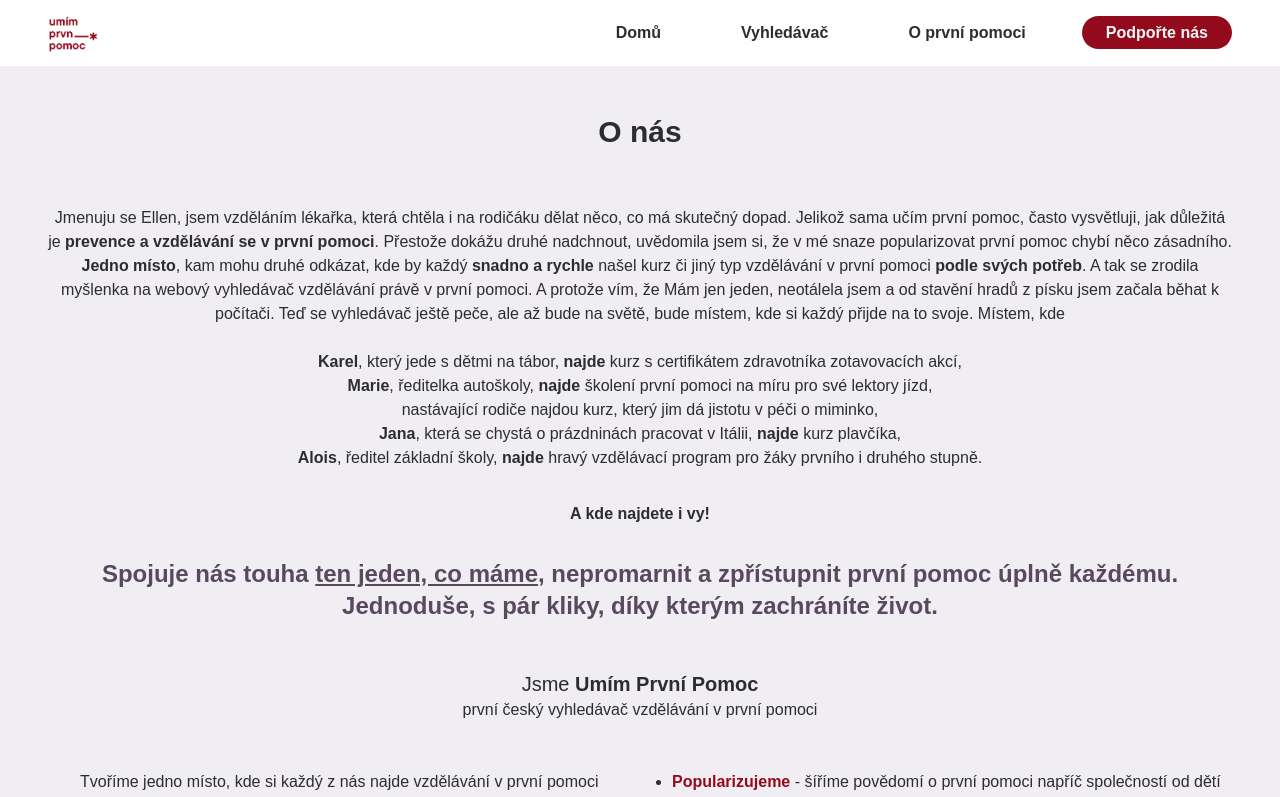
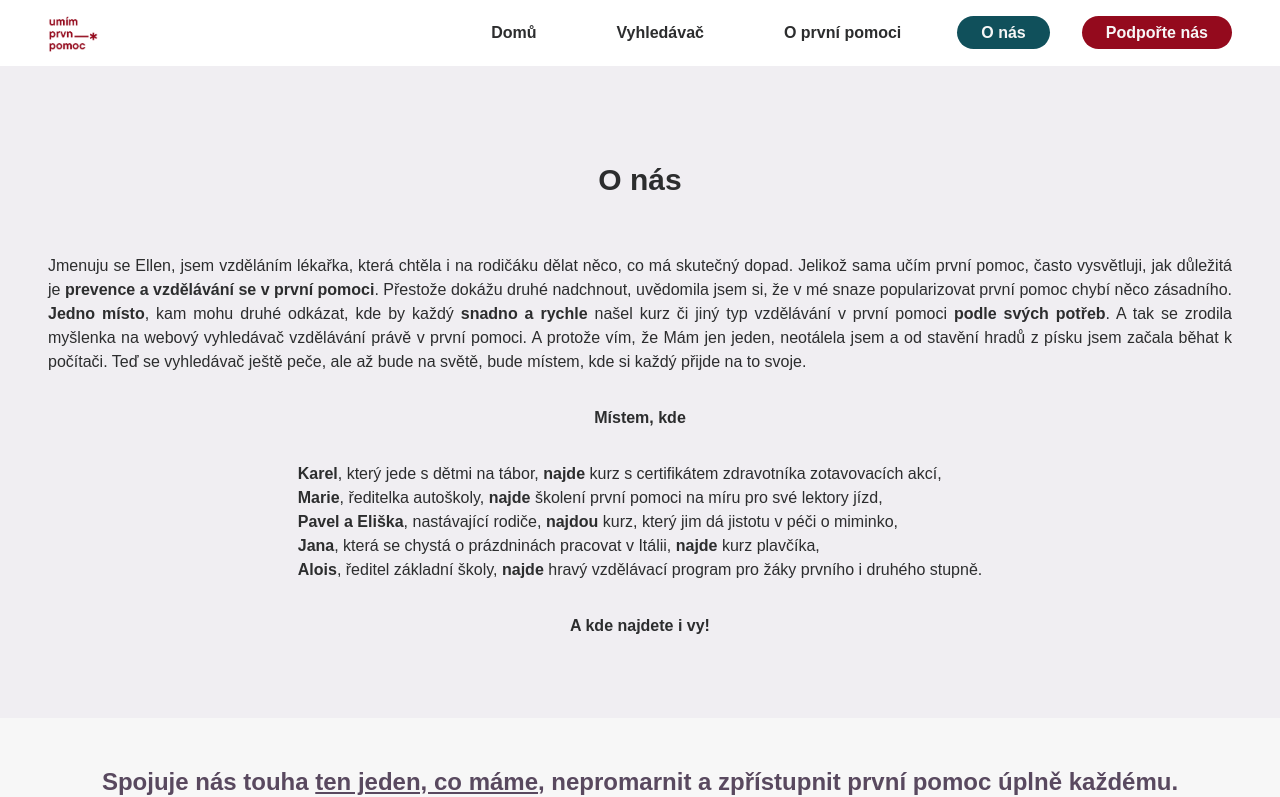
Before and after one commit to hrejsemnou/umim-prvni-pomoc, a Next.js app: page /o-nas in a window 1280 px wide. Shown: the top 797 px of the page. Built offline with nearby package versions, Linux system fonts and the light colour scheme; no server answers.

Commit message:
Improve o-nas page

```diff
--- a/src/app/layout.tsx
+++ b/src/app/layout.tsx
@@ -31,7 +31,7 @@ const RootLayout = ({
       >
         <Providers>
           <Navigation />
-          <div className="flex-1 flex items-center justify-center px-12 bg-background-grey">
+          <div className="flex-1 flex items-center justify-center bg-background-grey">
             {children}
           </div>
         </Providers>
--- a/src/app/o-nas/page.tsx
+++ b/src/app/o-nas/page.tsx
@@ -3,23 +3,27 @@ import Image from "next/image";
 export default function AboutUs() {
   return (
     <div className="text-center md:gap-8 gap-4 py-12 flex flex-col">
+      <div className="md:gap-8 gap-4 py-12 flex flex-col px-12">
         <h1 className="text-3xl font-bold mb-6">O nás</h1>
-      <p>
+        <p className="text-justify">
           Jmenuju se Ellen, jsem vzděláním lékařka, která chtěla i na rodičáku
           dělat něco, co má skutečný dopad. Jelikož sama učím první pomoc, často
           vysvětluji, jak důležitá je{" "}
-        <strong>prevence a vzdělávání se v&nbsp;první pomoci</strong>. Přestože
-        dokážu druhé nadchnout, uvědomila jsem si, že v mé snaze popularizovat
-        první pomoc chybí něco zásadního. <strong>Jedno místo</strong>, kam mohu
-        druhé odkázat, kde by každý <strong>snadno a rychle</strong> našel kurz
-        či jiný typ vzdělávání v první pomoci{" "}
-        <strong>podle svých potřeb</strong>. A tak se zrodila myšlenka na webový
-        vyhledávač vzdělávání právě v první pomoci. A protože vím, že Mám jen
-        jeden, neotálela jsem a od stavění hradů z písku jsem začala běhat k
-        počítači. Teď se vyhledávač ještě peče, ale až bude na světě, bude
-        místem, kde si každý přijde na to svoje. Místem, kde
-        <br />
-        <br />
+          <strong>prevence a vzdělávání se v&nbsp;první pomoci</strong>.
+          Přestože dokážu druhé nadchnout, uvědomila jsem si, že v mé snaze
+          popularizovat první pomoc chybí něco zásadního.{" "}
+          <strong>Jedno místo</strong>, kam mohu druhé odkázat, kde by každý{" "}
+          <strong>snadno a rychle</strong> našel kurz či jiný typ vzdělávání v
+          první pomoci <strong>podle svých potřeb</strong>. A tak se zrodila
+          myšlenka na webový vyhledávač vzdělávání právě v první pomoci. A
+          protože vím, že Mám jen jeden, neotálela jsem a od stavění hradů z
+          písku jsem začala běhat k počítači. Teď se vyhledávač ještě peče, ale
+          až bude na světě, bude místem, kde si každý přijde na to svoje.
+        </p>
+        <p>
+          <strong>Místem, kde</strong>
+        </p>
+        <p className="text-justify self-center">
           <strong>Karel</strong>, který jede s dětmi na tábor,{" "}
           <strong>najde</strong> kurz s certifikátem zdravotníka zotavovacích
           akcí,
@@ -27,10 +31,11 @@ export default function AboutUs() {
           <strong>Marie</strong>, ředitelka autoškoly, <strong>najde</strong>{" "}
           školení první pomoci na míru pro své lektory jízd,
           <br />
-        nastávající rodiče najdou kurz, který jim dá jistotu v péči o miminko,
+          <strong>Pavel a Eliška</strong>, nastávající rodiče,{" "}
+          <strong>najdou</strong> kurz, který jim dá jistotu v péči o miminko,
           <br />
-        <strong>Jana</strong>, která se chystá o prázdninách pracovat v Itálii,{" "}
-        <strong>najde</strong> kurz plavčíka,
+          <strong>Jana</strong>, která se chystá o prázdninách pracovat v
+          Itálii, <strong>najde</strong> kurz plavčíka,
           <br />
           <strong>Alois</strong>, ředitel základní školy, <strong>najde</strong>{" "}
           hravý vzdělávací program pro žáky prvního i druhého stupně.
@@ -38,6 +43,8 @@ export default function AboutUs() {
         <p>
           <strong>A kde najdete i vy!</strong>
         </p>
+      </div>
+      <div className="md:gap-8 gap-4 py-12 flex flex-col px-12 bg-background-white">
         <h2 className="text-2xl mb-4 font-bold text-grey">
           Spojuje nás touha{" "}
           <a
@@ -51,13 +58,13 @@ export default function AboutUs() {
         </h2>
         <div className="text-center mb-4">
           <h3 className="text-xl">
-          Jsme <strong>Umím První Pomoc</strong>
+            Jsme <strong>Umím první pomoc</strong>
           </h3>
           <p>první český vyhledávač vzdělávání v první pomoci</p>
         </div>
         <div className="flex text-left gap-8 justify-between flex-wrap">
           <br />
-        <div className="flex-2/5">
+          <div className="w-full md:w-5/12">
             <p>
               Tvoříme jedno místo, kde si každý z nás najde vzdělávání v první
               pomoci podle svých potřeb.
@@ -69,11 +76,12 @@ export default function AboutUs() {
               věděl, co dělat, když jde do tuhýho.
             </p>
             <p>
-            Děláme to pro sebe, pro svou rodinu a blízké i pro ty, které potkáme
-            na ulici. Spolu umíme první pomoc. Spolu zachraňujeme životy.
+              Děláme to pro sebe, pro svou rodinu a blízké i pro ty, které
+              potkáme na ulici. Spolu umíme první pomoc. Spolu zachraňujeme
+              životy.
             </p>
           </div>
-        <div className="flex-2/5">
+          <div className="w-full md:w-5/12">
             <ul className="list-disc">
               <li>
                 <span className="font-bold text-accent">Popularizujeme</span> -
@@ -93,6 +101,7 @@ export default function AboutUs() {
                 záchrana života má obrovský smysl
               </li>
             </ul>
+          </div>
         </div>
       </div>
       <h2 className="text-2xl font-bold">Náš tým</h2>
--- a/src/components/navigation/routes.tsx
+++ b/src/components/navigation/routes.tsx
@@ -13,10 +13,10 @@ const routes: Route[] = [
     slug: "/o-prvni-pomoci",
     label: "O první pomoci",
   },
-  // {
-  //   slug: "/o-nas",
-  //   label: "O nás",
-  // },
+  {
+    slug: "/o-nas",
+    label: "O nás",
+  },
   {
     slug: "/podporte-nas",
     label: "Podpořte nás",
```
Lines whose indentation alone changed are shown as unchanged.
